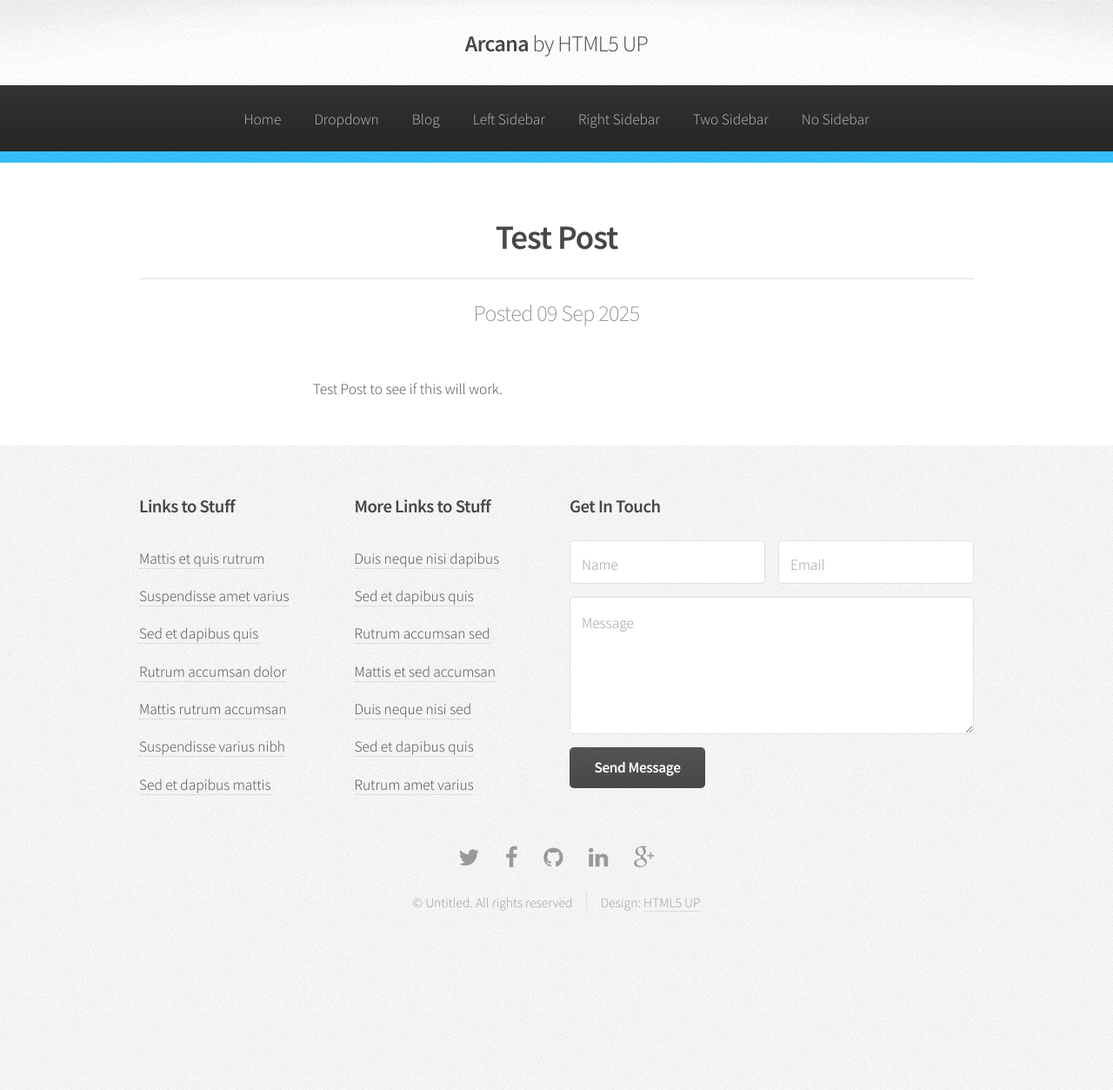
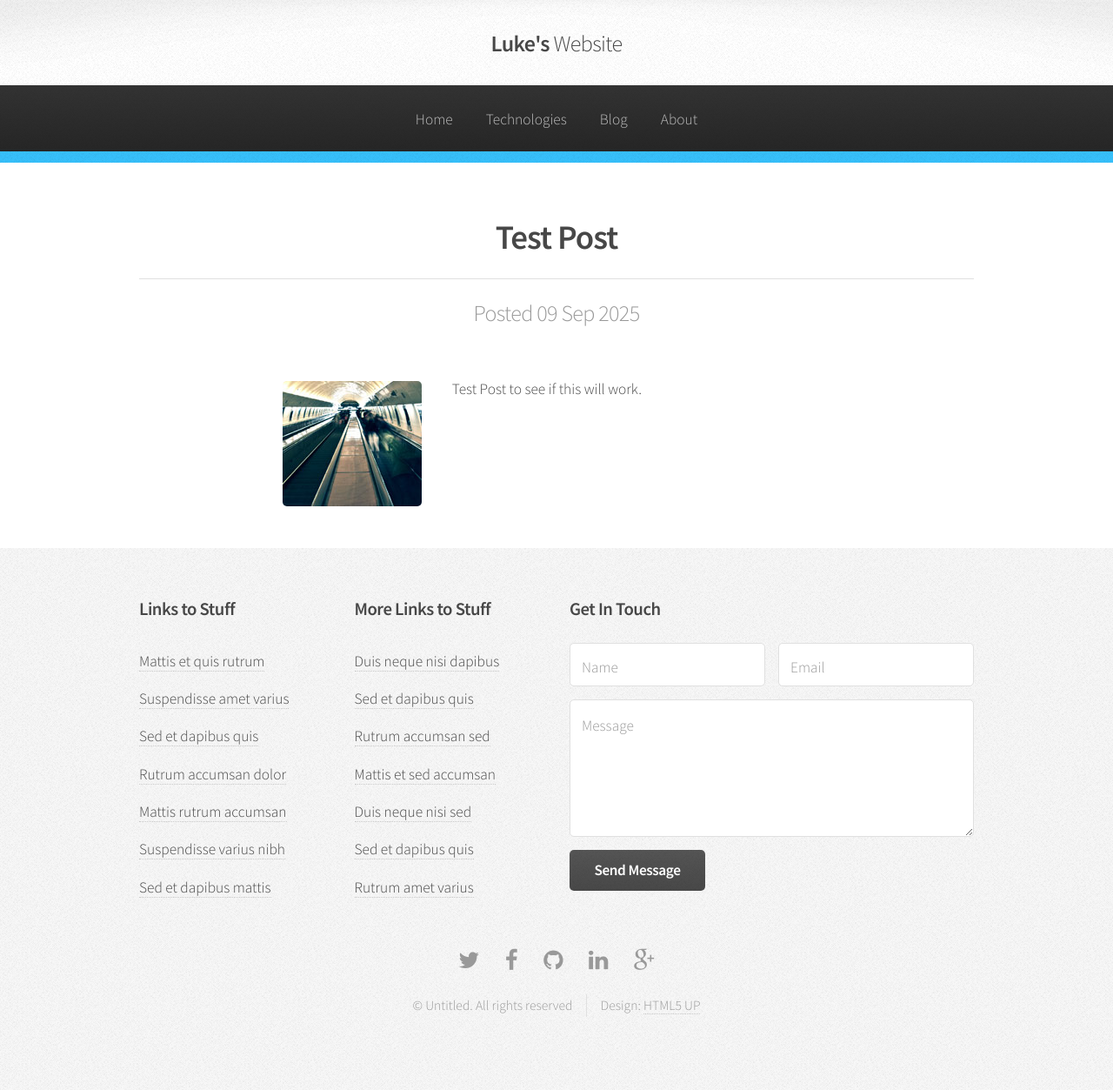
Before and after one commit to TommyHawk97/LE_Website, a Jekyll site: the page built from _posts/2025-09-09-test-post.markdown, in a window 1280 px wide. Shown: the whole page at 87% size. Built offline with Jekyll 4.4.1, drawn with Linux system fonts in a browser that asks for light colours; before the commit the page ends 1135 px from its top, so only the background shows below that.

Commit message:
Found the code for the nav bar and changed the web pages

```diff
--- a/404.html
+++ b/404.html
@@ -1,6 +1,6 @@
 ---
 permalink: /404.html
-layout: page
+layout: default
 ---
 
 <style type="text/css" media="screen">
--- a/_config.yml
+++ b/_config.yml
@@ -17,9 +17,7 @@
 # you will see them accessed via {{ site.title }}, {{ site.email }}, and so on.
 # You can create any custom variable you would like, and they will be accessible
 # in the templates via {{ site.myvariable }}.
-name: Arcana
 description: Arcana template for Jekyll
-paginate: 10
 title: Luke's Website
 email: tomrads@live.co.uk
 description: >- # this means to ignore newlines until "baseurl:"
@@ -33,6 +31,7 @@ github_username:  TommyHawk97
 theme:
 plugins:
   - jekyll-feed
+  # - jekyll-paginate
 
 # Exclude from processing.
 # The following items will not be processed, by default.
--- a/_includes/header.html
+++ b/_includes/header.html
@@ -6,7 +6,7 @@
 -->
 <html>
 	<head>
-		<title>Arcana by HTML5 UP</title>
+		<title>Luke's Website</title>
 		<meta http-equiv="content-type" content="text/html; charset=utf-8" />
 		<meta name="description" content="" />
 		<meta name="keywords" content="" />
@@ -29,7 +29,7 @@
 			<div id="header">
 
 				<!-- Logo -->
-					<h1><a href="{{ site.baseurl }}/index.html" id="logo">Arcana <em>by HTML5 UP</em></a></h1>
+					<h1><a href="{{ site.baseurl }}/index.html" id="logo">Luke's <em>Website</em></a></h1>
 
 				<!-- Nav -->
 					<nav id="nav">
@@ -37,7 +37,7 @@
 							{% assign current = page.url | downcase | split: '/' %}
 							<li {% if current[1] == 'index.html' %}class="current"{% endif %}><a href="{{ site.baseurl }}/index.html">Home</a></li>
 							<li>
-								<a href="">Dropdown</a>
+								<a href="">Technologies</a>
 								<ul>
 									<li><a href="#">Lorem dolor</a></li>
 									<li><a href="#">Magna phasellus</a></li>
@@ -56,10 +56,7 @@
 								</ul>
 							</li>
 							<li {% if current[1] == 'blog' %}class="current"{% endif %}><a href="{{ site.baseurl }}/blog">Blog</a></li>
-							<li {% if current[1] == 'left-sidebar.html' %}class="current"{% endif %}><a href="{{ site.baseurl }}/left-sidebar.html">Left Sidebar</a></li>
-							<li {% if current[1] == 'right-sidebar.html' %}class="current"{% endif %}><a href="{{ site.baseurl }}/right-sidebar.html">Right Sidebar</a></li>
-							<li {% if current[1] == 'two-sidebar.html' %}class="current"{% endif %}><a href="{{ site.baseurl }}/two-sidebar.html">Two Sidebar</a></li>
-							<li {% if current[1] == 'no-sidebar.html' %}class="current"{% endif %}><a href="{{ site.baseurl }}/no-sidebar.html">No Sidebar</a></li>
+							<li {% if current[1] == 'about.html' %}class="current"{% endif %}><a href="{{ site.baseurl }}/about.html">About</a></li>
 						</ul>
 					</nav>
 
--- a/_posts/2025-09-09-test-post.markdown
+++ b/_posts/2025-09-09-test-post.markdown
@@ -2,6 +2,7 @@
 layout: "post"
 permalink:
 categories:
+featured: /assets/images/pic04.jpg
 ---
 
 Test Post to see if this will work.
--- a/contact.markdown
+++ /dev/null
@@ -1,6 +0,0 @@
----
-layout: "page"
-title: Contact
----
-
-Contact information
```
Also changed, not shown: about.html (added, +32 -0 lines), about.markdown (deleted, +0 -22 lines), archives.markdown (deleted, +0 -16 lines), left-sidebar.html (deleted, +0 -53 lines), live_data.markdown (deleted, +0 -26 lines).
